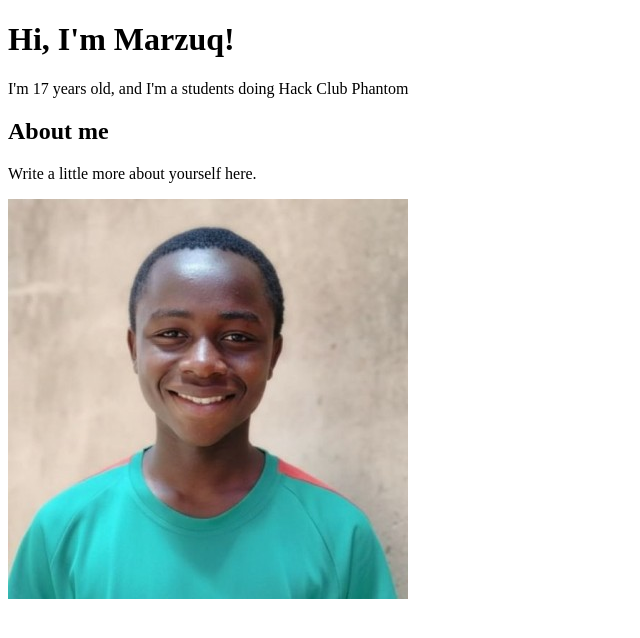
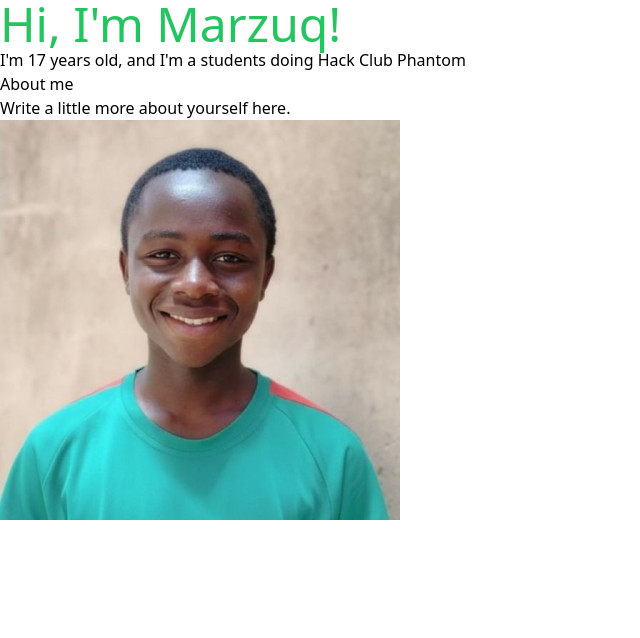
Before and after one commit to ranocodes/my-portfolio, a plain HTML site: page index.html in a window 1280 px wide. Shown: the whole page, without its empty margins (0-640 px from the left). Drawn offline with nearby package versions, Linux system fonts and the light colour scheme.

Commit message:
add tailwind

```diff
--- a/index.html
+++ b/index.html
@@ -6,11 +6,13 @@
     <title>Marzuq's Site - Phantom Hackclub</title>
   </head>
   <body>
-    <h1>Hi, I'm Marzuq!</h1>
+    <h1  class="text-green-500 text-5xl">Hi, I'm Marzuq!</h1>
     <p>I'm 17 years old, and I'm a students doing Hack Club Phantom</p>
 
     <h2>About me</h2>
     <p>Write a little more about yourself here.</p>
     <img src="me3.jpeg" alt="">
+
+    <script src="https://cdn.tailwindcss.com"></script>
   </body>
 </html>
```
